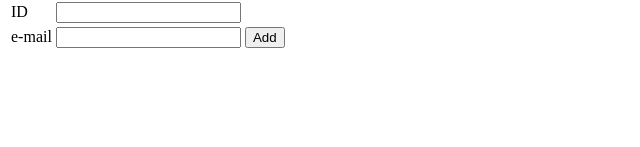
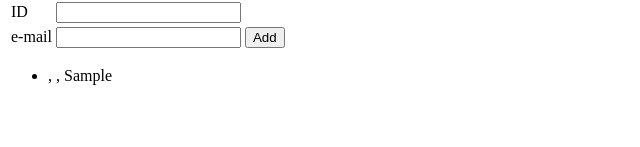
Before and after one commit to damorim/CourseManager, an Angular app in the folder gui/: page / in a window 1280 px wide. Both pictures are taken after typing "Sample" into the empty fields and a click on the button "Add". Shown: the part 153-300 px from the top of the page, without its empty margins (0-640 px from the left). Built offline with nearby package versions, Linux system fonts and the light colour scheme.

Commit message:
visualization of the list of registered students

```diff
--- a/gui/src/app/app.component.html
+++ b/gui/src/app/app.component.html
@@ -21,3 +21,11 @@
    <td><button (click)="save(student)">Add</button></td>
 </tr>
 </table>
+
+<ul>
+  <li *ngFor="let s of students">
+    <span>{{s.name}}</span>,
+    <span>{{s.id}}</span>,
+    <span>{{s.email}}</span>
+  </li>
+</ul>
--- a/gui/src/app/app.component.ts
+++ b/gui/src/app/app.component.ts
@@ -14,9 +14,11 @@ export class AppComponent {
   student: Student = {name: "", id: "", email: ""};
 
   studentService = new StudentService();
+  students: Student[] = [];
 
   save(s: Student): void {
     this.studentService.save(s);
+    this.students.push(s);
     this.student = {name: "", id: "", email: ""};
   }
 
```
